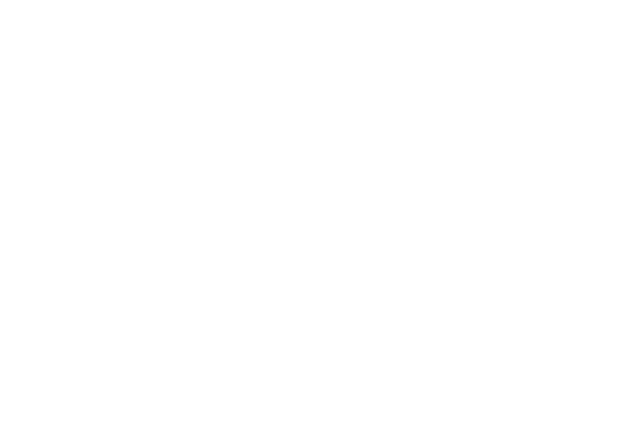
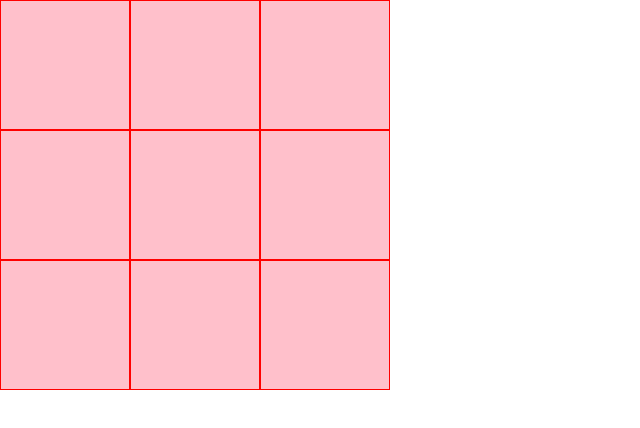
Before and after one commit to Yashpal2004/Tic-Tac-Toe, a plain HTML site: page index.html in a window 1280 px wide. Shown: the whole page, without its empty margins (0-640 px from the left). Drawn offline with Linux system fonts and the light colour scheme.

Commit message:
playground

```diff
--- a/index.html
+++ b/index.html
@@ -9,13 +9,33 @@
   </head>
   <body>
     <div class="playground">
-      <div id="">
+      <div id="tl">
 
       </div>
-      <div id="">
+      <div id="tc">
 
       </div>
-      <div id="">
+      <div id="tr">
+
+      </div>
+
+      <div id="cl">
+
+      </div>
+      <div id="cc">
+
+      </div>
+      <div id="cr">
+
+      </div>
+
+      <div id="bl">
+
+      </div>
+      <div id="bc">
+
+      </div>
+      <div id="br">
 
       </div>
 
--- a/style.css
+++ b/style.css
@@ -0,0 +1,19 @@
+* {
+  padding: 0px;
+  margin: 0px;
+}
+
+.playground {
+  width: 35vw;
+  display: flex;
+  flex-flow: wrap;
+}
+
+.playground > div {
+  text-align: center;
+  font-size: 10vw;
+  background-color: pink;
+  border: 1px solid red;
+  width: 10vw;
+  height: 10vw;
+}
```
